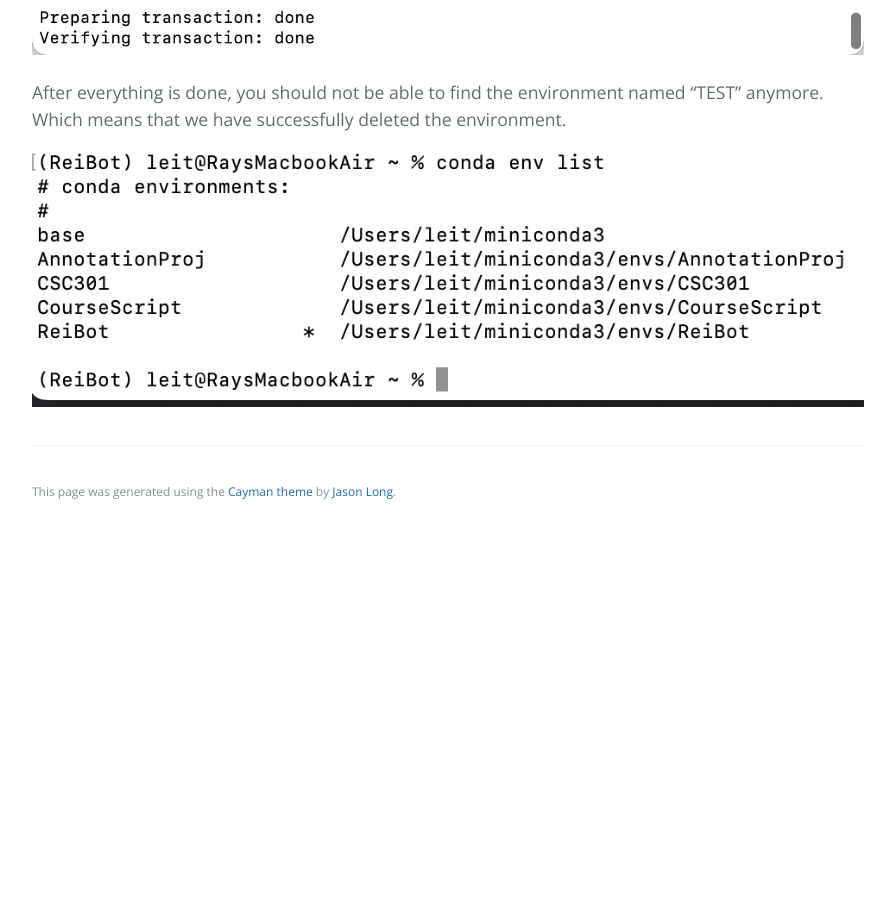
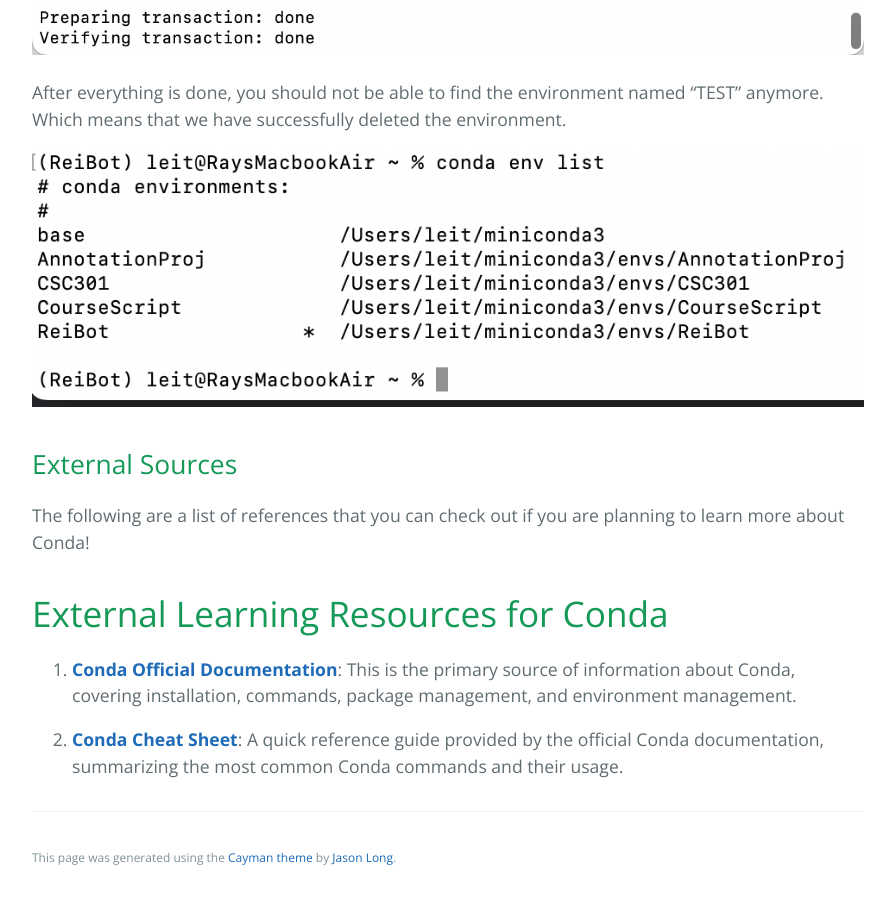
Before and after one commit to learning-software-engineering/learning-software-engineering.github.io, a Jekyll site: the page built from Topics/Development_Process/Conda/Setup_Conda.md, in a window 1280 px wide and 900 px high, scrolled down 14435 px. Shown: the whole window, without its empty margins (192-1087 px from the left). Built offline with Jekyll 4.4.1, drawn with Linux system fonts in a browser that asks for light colours; our own code applies the rules of GitHub Pages for plain Markdown files; before the commit the page ends 14969 px from its top, so only the background shows below that.

Commit message:
[+] Added external references for Conda

```diff
--- a/Topics/Development_Process/Conda/Setup_Conda.md
+++ b/Topics/Development_Process/Conda/Setup_Conda.md
@@ -171,3 +171,13 @@ This allows me to remove the environment "TEST".
 After everything is done, you should not be able to find the environment named "TEST" anymore. Which means that we have successfully deleted the environment.
 
 ![conda list env](conda_env_list.png)
+
+## External Sources
+
+The following are a list of references that you can check out if you are planning to learn more about Conda!
+
+# External Learning Resources for Conda
+
+1. [**Conda Official Documentation**](https://docs.conda.io/en/latest/): This is the primary source of information about Conda, covering installation, commands, package management, and environment management.
+
+2. [**Conda Cheat Sheet**](https://docs.conda.io/projects/conda/en/latest/user-guide/cheatsheet.html): A quick reference guide provided by the official Conda documentation, summarizing the most common Conda commands and their usage.
```
